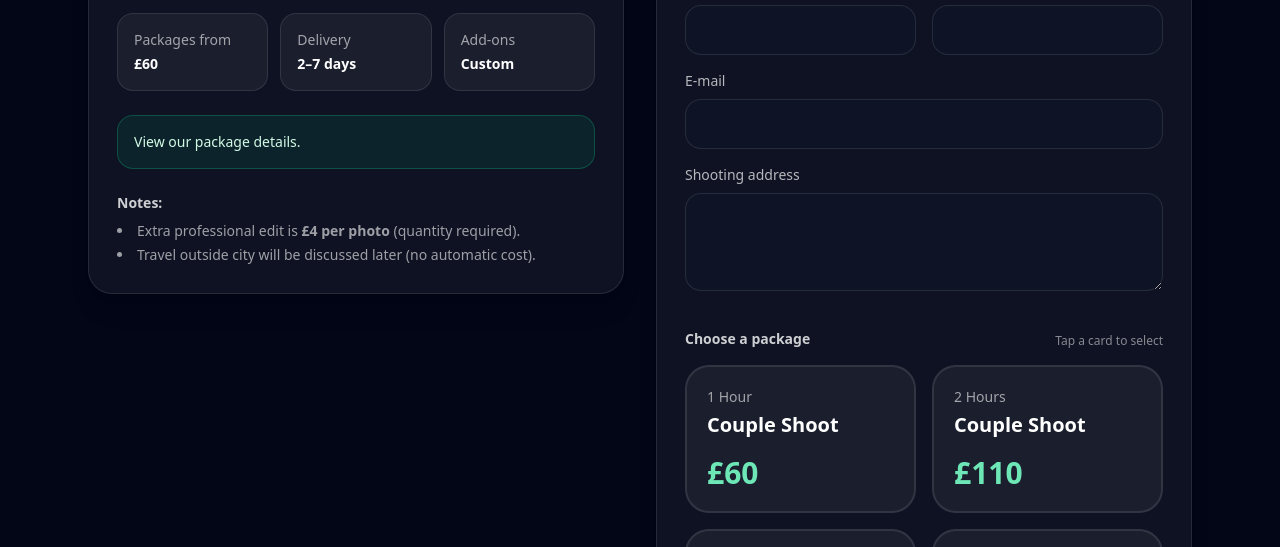
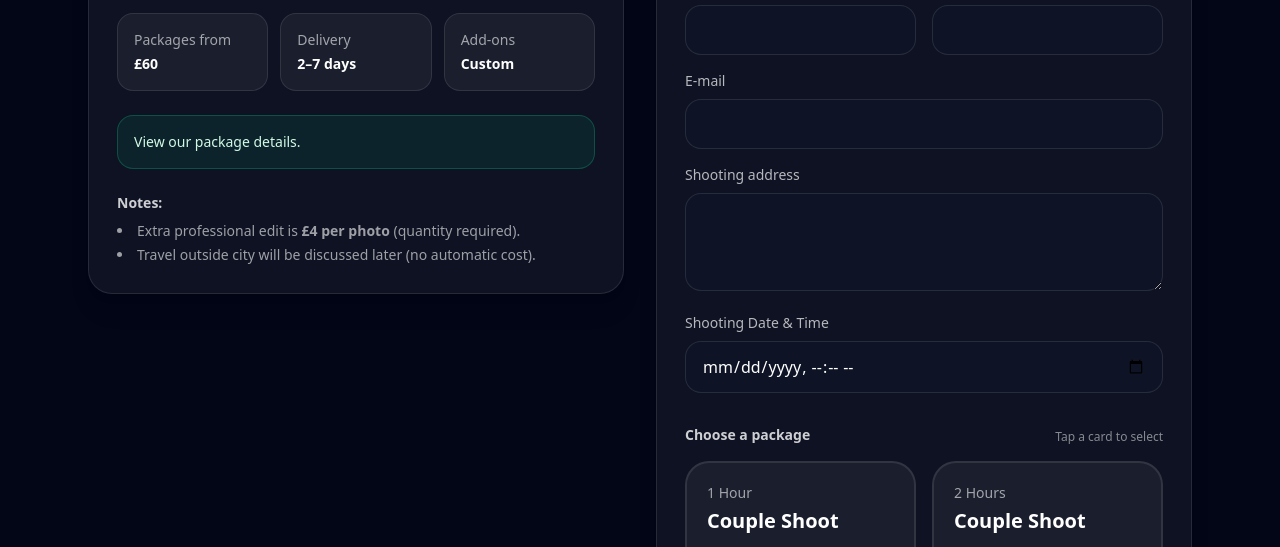
Before and after one commit to arman-sulaiman/photography-booking, a website: page index.html in a window 1280 px wide. Shown: the part 253-800 px from the top of the page. Drawn offline with nearby package versions, Linux system fonts and the light colour scheme.

Commit message:
Update index.html

```diff
--- a/index.html
+++ b/index.html
@@ -82,6 +82,15 @@
                 <label class="block text-sm text-white/70">Shooting address</label>
                 <textarea name="address" required rows="3" class="mt-2 w-full rounded-2xl bg-slate-900/60 border border-white/10 px-4 py-3 outline-none focus:border-emerald-400/60"></textarea>
               </div>
+              <div class="md:col-span-2">
+              <label class="block text-sm text-white/70">Shooting Date & Time</label>
+                <input
+                name="shooting_datetime"
+                type="datetime-local"
+                required
+                class="mt-2 w-full rounded-2xl bg-slate-900/60 border border-white/10 px-4 py-3 outline-none focus:border-emerald-400/60"
+  />
+</div>
             </div>
           </div>
 
```
